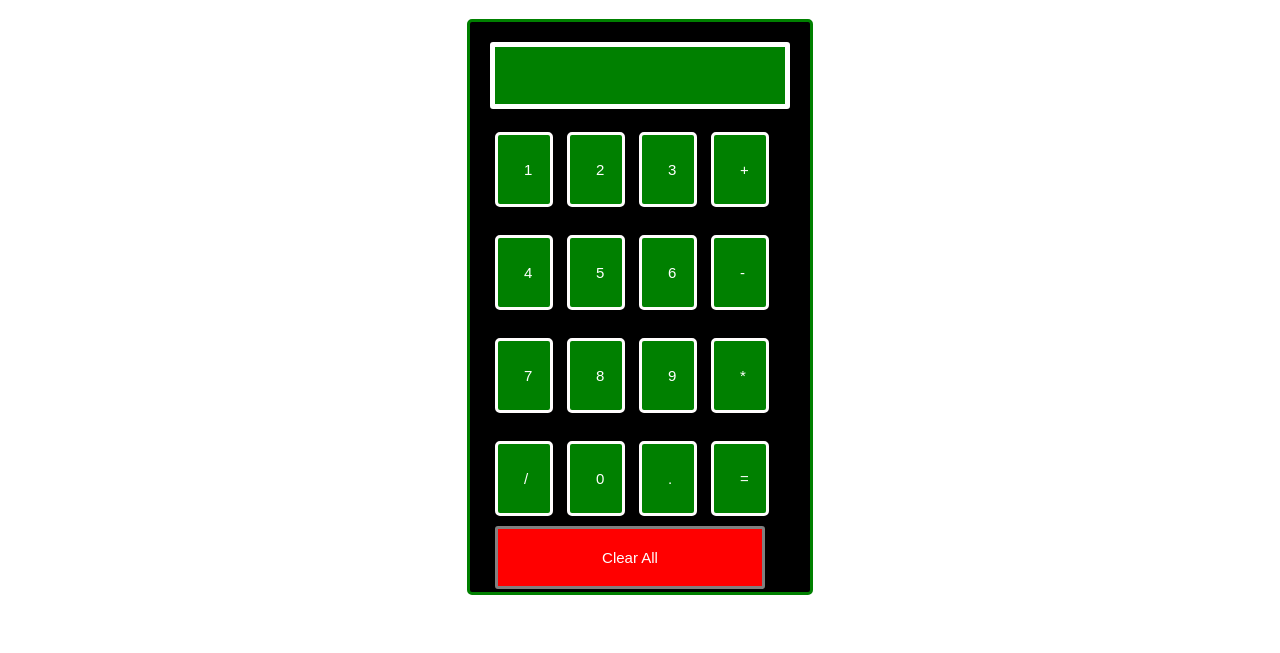
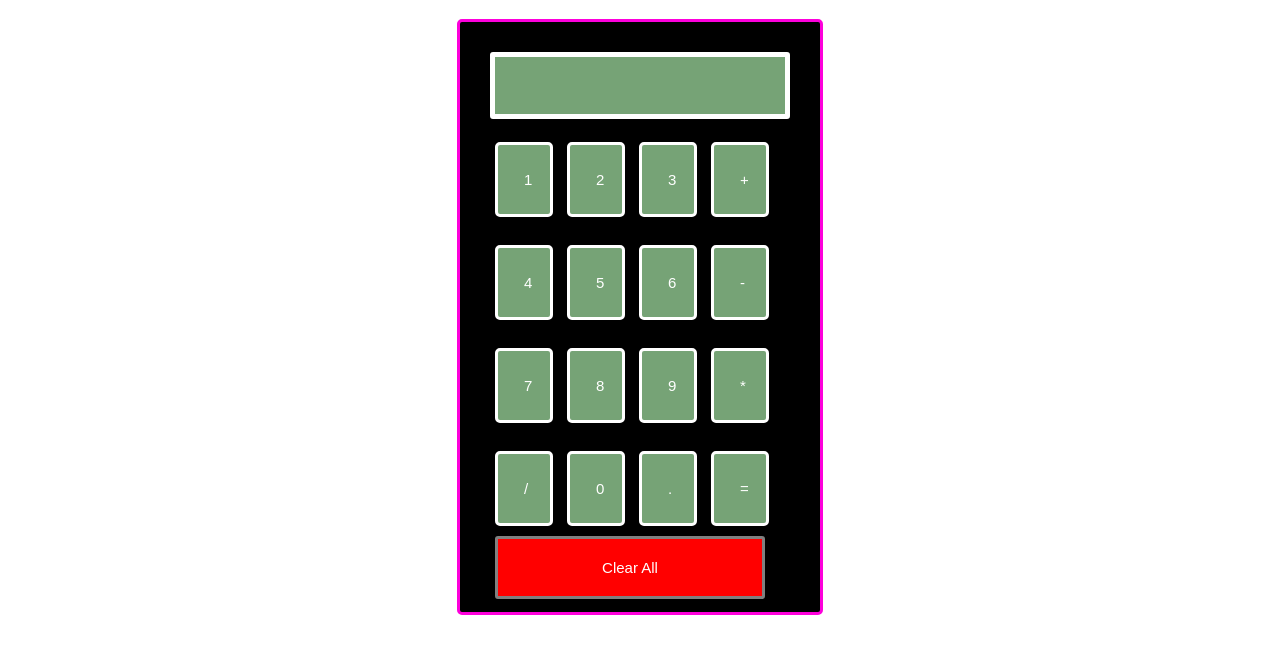
Before and after one commit to ADSM28289/Calculator, a plain HTML site: page index.html in a window 1280 px wide. Shown: the part 107-760 px from the top of the page. Drawn offline with Linux system fonts and the light colour scheme.

Commit message:
calculator is compleated

```diff
--- a/style.css
+++ b/style.css
@@ -21,18 +21,18 @@ h1 {
     width: 300px;
     height: 530px;
     margin: auto;
-    border: 3px solid green;
+    border: 3px solid rgb(253, 0, 219);
     border-radius: 5px;
-    padding: 20px;
+    padding: 30px;
 }
 
 
 
 input {
     width: 20px;
-    background-color: green;
+    background-color: rgb(118, 163, 118);
     color: white;
-    border: 3px solid rgb(255, 253, 253);
+    border: 3px solid rgb(255, 255, 255);
     border-radius: 5px;
     padding: 26px;
     margin: 5px;
```
